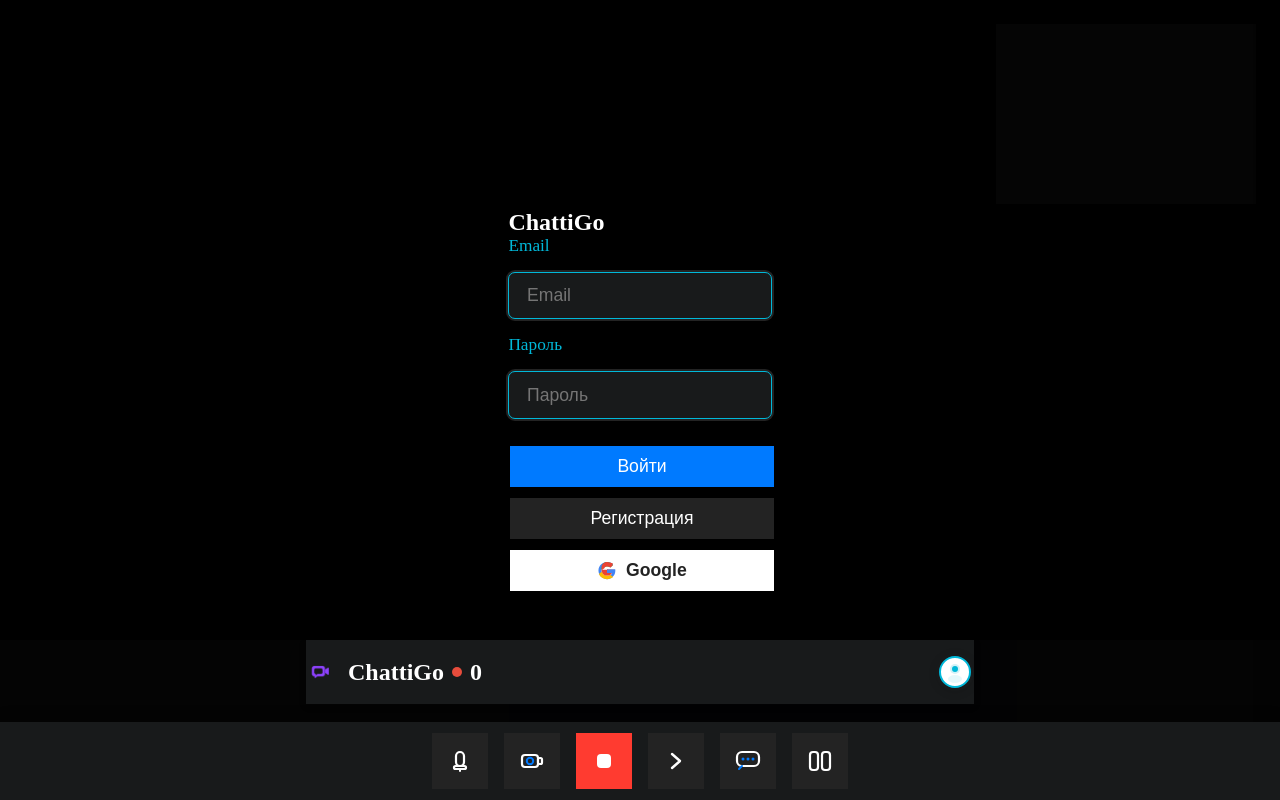
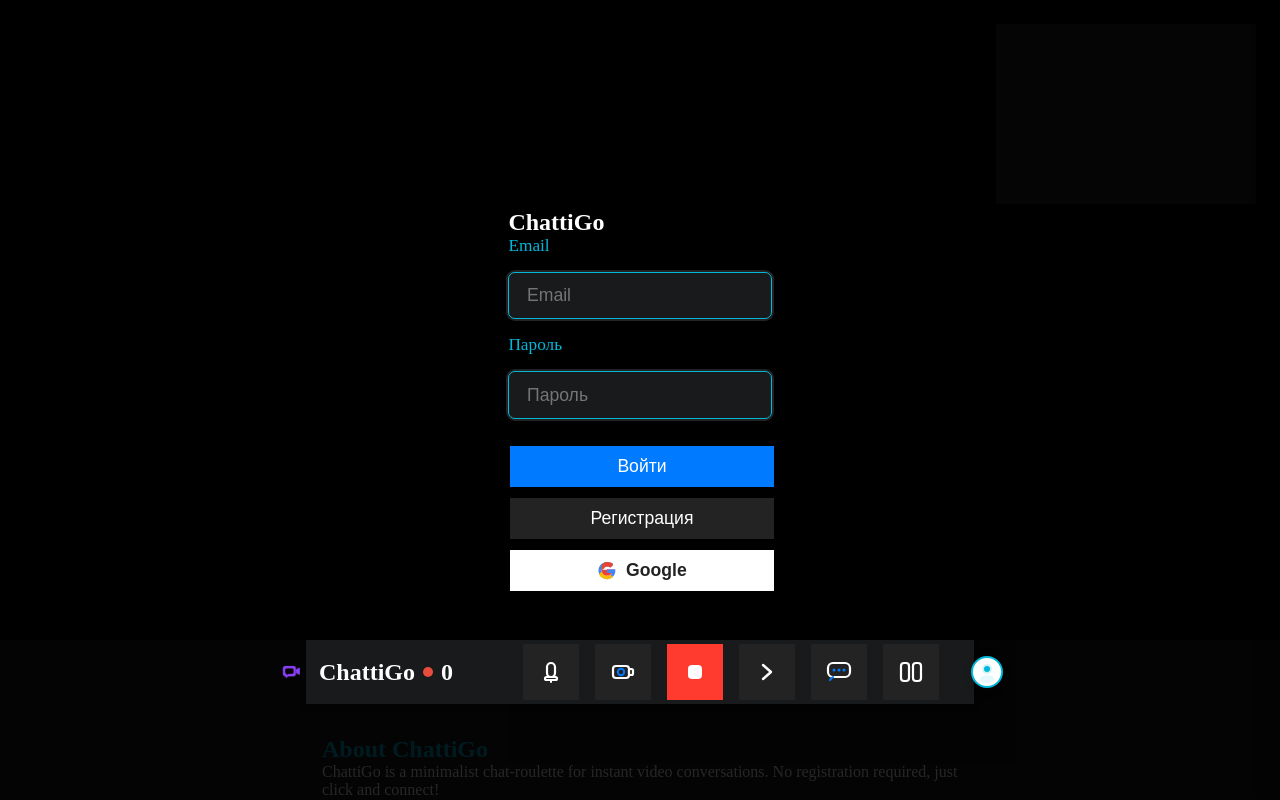
Before and after one commit to iamsomon/ChattiGo, a website: page index.html in a window 1280 px wide. Shown: the top 800 px of the page. Drawn offline with Linux system fonts and the light colour scheme; no server answers.

Commit message:
fix: call-controls теперь внутри sticky-header, прокручиваются вместе с хедером на всех устройствах

```diff
--- a/index.html
+++ b/index.html
@@ -81,32 +81,6 @@
           </div>
         </div>
         <video id="localVideo" class="local-video" autoplay muted playsinline></video>
-        <div class="call-controls">
-          <button id="micBtn" class="control-btn" aria-pressed="true" title="Микрофон">
-            <!-- Микрофон 2025 -->
-            <svg width="28" height="28" viewBox="0 0 28 28" fill="none"><rect x="10" y="5" width="8" height="14" rx="4" fill="#222" stroke="currentColor" stroke-width="2.2"/><rect x="8" y="19" width="12" height="3" rx="1.5" fill="#222" stroke="currentColor" stroke-width="2.2"/><rect x="13" y="22" width="2" height="3" rx="1" fill="currentColor"/></svg>
-          </button>
-          <button id="camBtn" class="control-btn" aria-pressed="true" title="Камера">
-            <!-- Камера 2025 -->
-            <svg width="28" height="28" viewBox="0 0 28 28" fill="none"><rect x="4" y="8" width="16" height="12" rx="3" fill="#222" stroke="currentColor" stroke-width="2.2"/><circle cx="12" cy="14" r="3.2" stroke="#007aff" stroke-width="2"/><rect x="20" y="11" width="4" height="6" rx="1.5" fill="#222" stroke="currentColor" stroke-width="2.2"/></svg>
-          </button>
-          <button id="stopBtn" class="control-btn danger" title="Стоп">
-            <!-- Стоп 2025 -->
-            <svg width="28" height="28" viewBox="0 0 28 28" fill="none"><rect x="7" y="7" width="14" height="14" rx="4" fill="currentColor"/></svg>
-          </button>
-          <button id="nextBtn" class="control-btn" title="Следующий">
-            <!-- Следующий 2025 -->
-            <svg width="28" height="28" viewBox="0 0 28 28" fill="none"><path d="M10 7l8 7-8 7" stroke="currentColor" stroke-width="2.4" stroke-linecap="round" stroke-linejoin="round"/></svg>
-          </button>
-          <button id="chatBtn" class="control-btn" title="Чат">
-            <!-- Чат 2025 -->
-            <svg width="28" height="28" viewBox="0 0 28 28" fill="none"><rect x="3" y="5" width="22" height="14" rx="5" fill="#222" stroke="currentColor" stroke-width="2.2"/><circle cx="9" cy="12" r="1.5" fill="#007aff"/><circle cx="14" cy="12" r="1.5" fill="#007aff"/><circle cx="19" cy="12" r="1.5" fill="#007aff"/><path d="M8 19l-3 3" stroke="#007aff" stroke-width="2" stroke-linecap="round"/></svg>
-          </button>
-          <button id="splitBtn" class="control-btn" title="Переключить режим">
-            <!-- Split 2025 -->
-            <svg width="28" height="28" viewBox="0 0 28 28" fill="none"><rect x="4" y="5" width="8" height="18" rx="3" fill="#222" stroke="currentColor" stroke-width="2.2"/><rect x="16" y="5" width="8" height="18" rx="3" fill="#222" stroke="currentColor" stroke-width="2.2"/></svg>
-          </button>
-        </div>
       </div>
       <div class="chat-panel" id="chatPanel">
         <div class="chat-panel-overlay" id="chatOverlay"></div>
@@ -136,7 +110,26 @@
         <span id="onlineDot" class="online-dot offline"></span>
         <span id="onlineCount">0</span>
       </h1>
-      <!-- Гамбургер-меню удалено -->
+      <div class="call-controls">
+        <button id="micBtn" class="control-btn" aria-pressed="true" title="Микрофон">
+          <svg width="28" height="28" viewBox="0 0 28 28" fill="none"><rect x="10" y="5" width="8" height="14" rx="4" fill="#222" stroke="currentColor" stroke-width="2.2"/><rect x="8" y="19" width="12" height="3" rx="1.5" fill="#222" stroke="currentColor" stroke-width="2.2"/><rect x="13" y="22" width="2" height="3" rx="1" fill="currentColor"/></svg>
+        </button>
+        <button id="camBtn" class="control-btn" aria-pressed="true" title="Камера">
+          <svg width="28" height="28" viewBox="0 0 28 28" fill="none"><rect x="4" y="8" width="16" height="12" rx="3" fill="#222" stroke="currentColor" stroke-width="2.2"/><circle cx="12" cy="14" r="3.2" stroke="#007aff" stroke-width="2"/><rect x="20" y="11" width="4" height="6" rx="1.5" fill="#222" stroke="currentColor" stroke-width="2.2"/></svg>
+        </button>
+        <button id="stopBtn" class="control-btn danger" title="Стоп">
+          <svg width="28" height="28" viewBox="0 0 28 28" fill="none"><rect x="7" y="7" width="14" height="14" rx="4" fill="currentColor"/></svg>
+        </button>
+        <button id="nextBtn" class="control-btn" title="Следующий">
+          <svg width="28" height="28" viewBox="0 0 28 28" fill="none"><path d="M10 7l8 7-8 7" stroke="currentColor" stroke-width="2.4" stroke-linecap="round" stroke-linejoin="round"/></svg>
+        </button>
+        <button id="chatBtn" class="control-btn" title="Чат">
+          <svg width="28" height="28" viewBox="0 0 28 28" fill="none"><rect x="3" y="5" width="22" height="14" rx="5" fill="#222" stroke="currentColor" stroke-width="2.2"/><circle cx="9" cy="12" r="1.5" fill="#007aff"/><circle cx="14" cy="12" r="1.5" fill="#007aff"/><circle cx="19" cy="12" r="1.5" fill="#007aff"/><path d="M8 19l-3 3" stroke="#007aff" stroke-width="2" stroke-linecap="round"/></svg>
+        </button>
+        <button id="splitBtn" class="control-btn" title="Переключить режим">
+          <svg width="28" height="28" viewBox="0 0 28 28" fill="none"><rect x="4" y="5" width="8" height="18" rx="3" fill="#222" stroke="currentColor" stroke-width="2.2"/><rect x="16" y="5" width="8" height="18" rx="3" fill="#222" stroke="currentColor" stroke-width="2.2"/></svg>
+        </button>
+      </div>
       <button id="profileBtn" title="Профиль" style="margin-left:auto;background:none;border:none;cursor:pointer;display:flex;align-items:center;justify-content:center;padding:0;width:38px;height:38px;border-radius:50%;transition:box-shadow .18s;box-shadow:0 2px 8px rgba(0,0,0,0.10);">
         <svg width="32" height="32" viewBox="0 0 32 32" fill="none">
           <circle cx="16" cy="16" r="15" fill="#fff" stroke="#00B8D9" stroke-width="2"/>
@@ -145,7 +138,6 @@
           <ellipse cx="16" cy="23" rx="7" ry="4" fill="#00B8D9" fill-opacity="0.10"/>
         </svg>
       </button>
-      <!-- Меню удалено, осталась только кнопка профиля -->
     </header>
     <section id="about" style="max-width:700px;margin:2em auto 0 auto;padding:0 1em;">
       <h2 style="color:#00B8D9;">About ChattiGo</h2>
--- a/style.css
+++ b/style.css
@@ -456,23 +456,19 @@
 
 /* --- call-controls поверх всего, без перекрытий --- */
 
-/* --- call-controls фиксированы внизу на всех экранах --- */
+/* --- call-controls теперь идут внутри sticky-header и прокручиваются вместе с ним --- */
 .call-controls {
-  position: fixed;
-  left: 0;
-  right: 0;
-  bottom: 0;
-  width: 100vw;
+  position: static;
+  width: auto;
   display: flex;
   justify-content: center;
   align-items: center;
   gap: 16px;
-  background: #181a1b;
-  box-shadow: 0 -2px 16px 0 rgba(0,0,0,0.12);
+  background: none;
   pointer-events: auto;
-  z-index: 2000;
-  margin: 0;
-  padding: 0.7em 0 0.7em 0;
+  z-index: 1;
+  margin: 0 0 0 2em;
+  padding: 0;
 }
 
 @media (max-width: 600px) {
@@ -628,7 +624,8 @@
 @media (max-width: 600px) {
   .call-controls {
     gap: 12px;
-    padding: 0.7em 0 0.7em 0;
+    margin: 0 0 0 0.5em;
+    padding: 0;
   }
   .control-btn {
     min-width: 44px;
```
